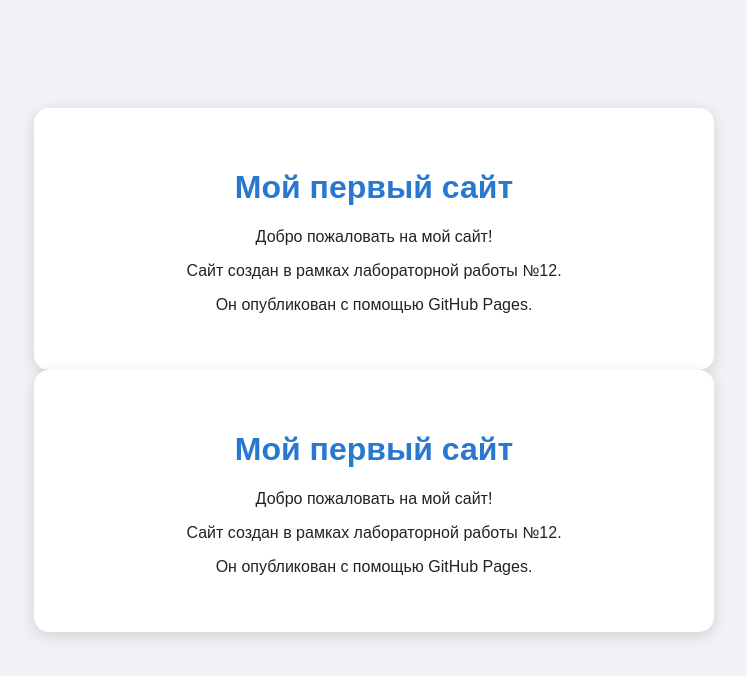
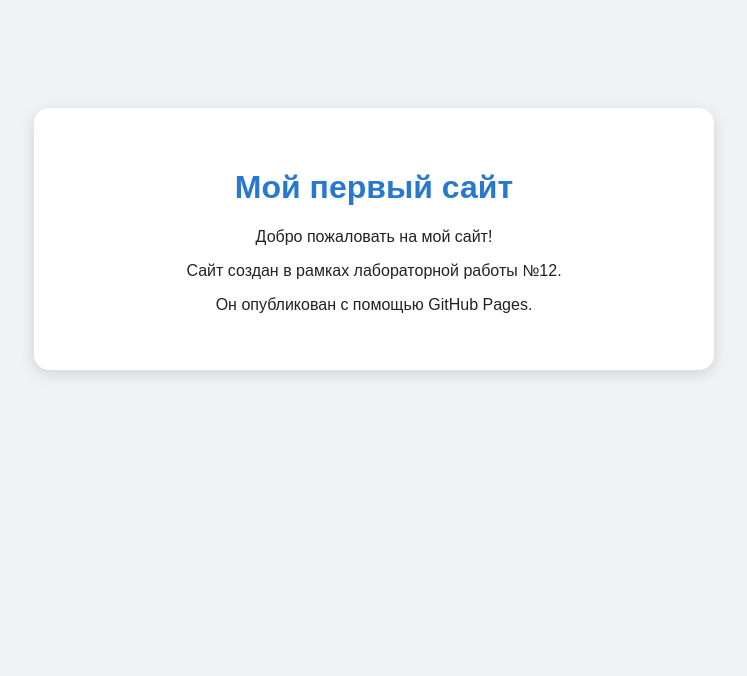
Before and after one commit to zmsty7fzpt-maker/homework-iit, a plain HTML site: page index.html in a window 1280 px wide. Shown: the whole page, without its empty margins (266-1013 px from the left). Drawn offline with Linux system fonts and the light colour scheme.

Commit message:
Update index.html

```diff
--- a/index.html
+++ b/index.html
@@ -32,39 +32,3 @@
     </div>
 </body>
 </html>
-
-
-<!DOCTYPE html>
-<html lang="ru">
-<head>
-    <meta charset="UTF-8">
-    <meta name="viewport" content="width=device-width, initial-scale=1.0">
-    <title>Мой первый сайт</title>
-    <style>
-        body {
-            font-family: Arial, sans-serif;
-            background: #f0f2f5;
-            color: #222;
-            text-align: center;
-            padding: 100px 20px;
-        }
-        .container {
-            background: white;
-            max-width: 600px;
-            margin: auto;
-            padding: 40px;
-            border-radius: 15px;
-            box-shadow: 0 4px 15px #0002;
-        }
-        h1 { color: #2878d0; }
-    </style>
-</head>
-<body>
-    <div class="container">
-        <h1>Мой первый сайт</h1>
-        <p>Добро пожаловать на мой сайт!</p>
-        <p>Сайт создан в рамках лабораторной работы №12.</p>
-        <p>Он опубликован с помощью GitHub Pages.</p>
-    </div>
-</body>
-</html>
```
